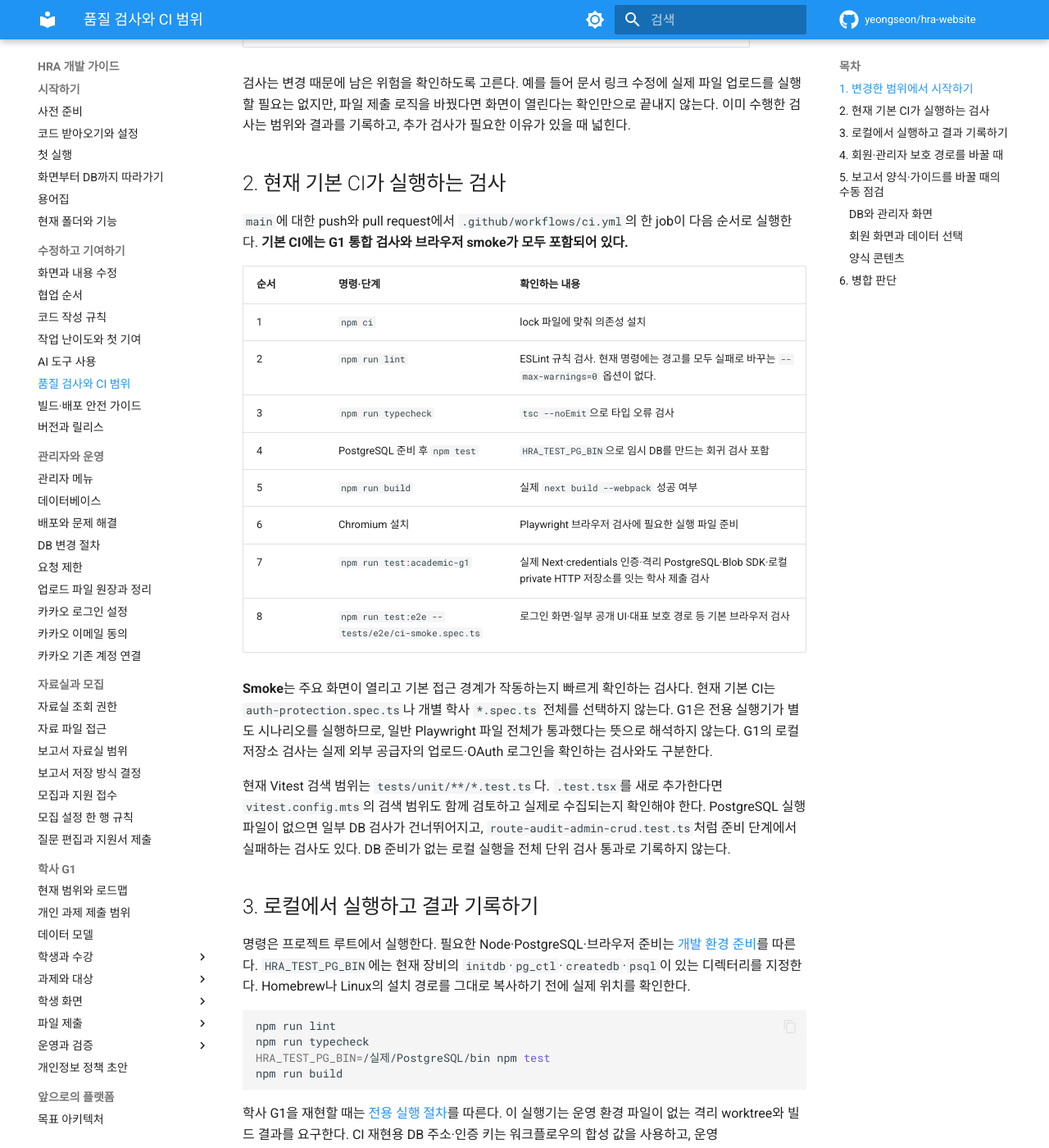
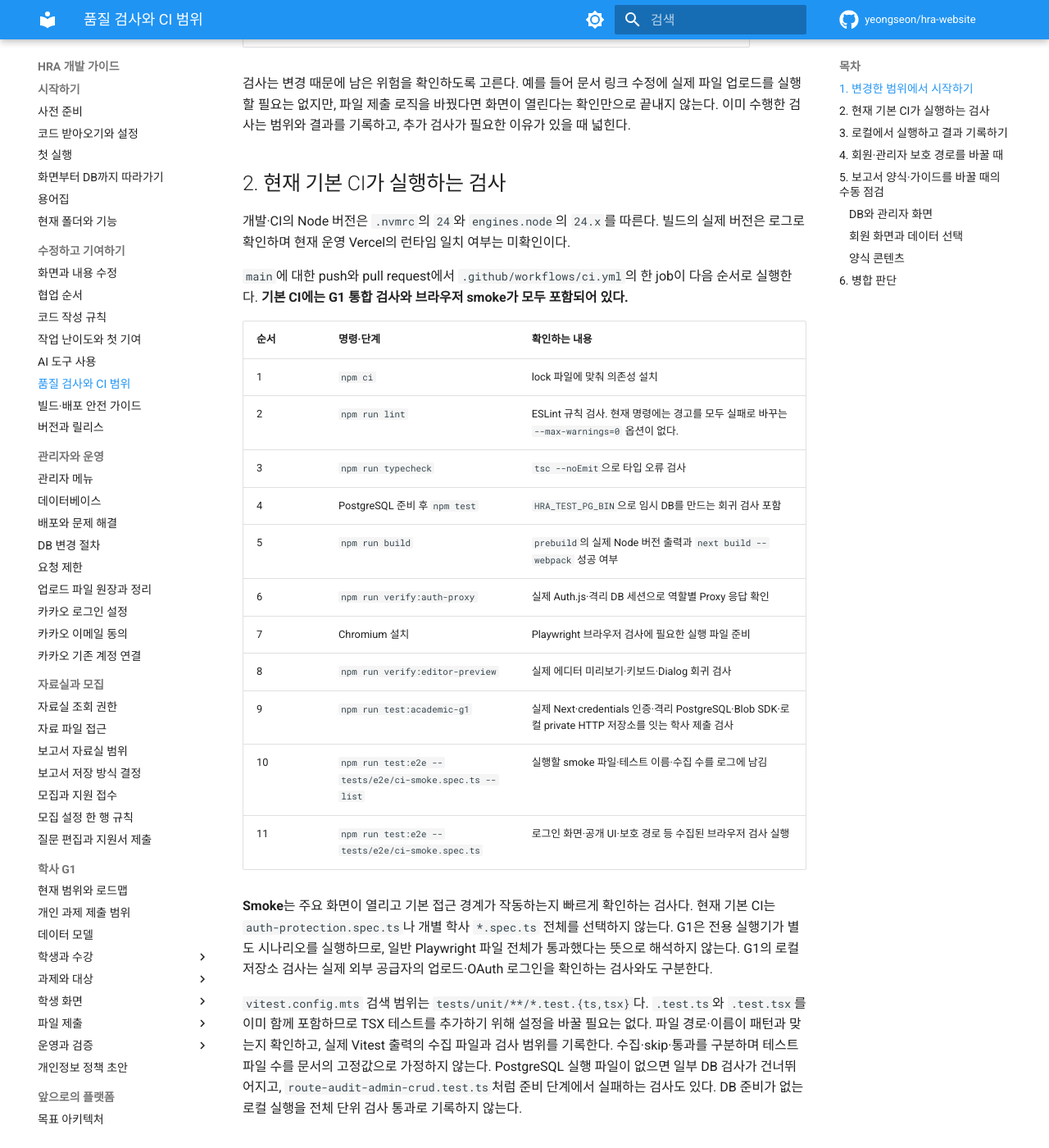
Before and after one commit to yeongseon/hra-website, an MkDocs documentation site: the page built from docs/QUALITY-GATE.md, in a window 1280 px wide and 1400 px high, scrolled down 753 px. Shown: the whole window at 82% size. Built offline with MkDocs 1.6.1 and Material for MkDocs 9.7.7, drawn with Linux system fonts in a browser that asks for light colours; comment, search, counter and statistics services are not loaded.

Commit message:
docs(guides): Node 실행 기준과 실제 테스트 수집 안내의 혼선을 줄인다
시작·검증 안내 여섯 파일의 Node 기준을 24.x와 .nvmrc/engines 선언에 맞추고
빌드의 실제 버전 로그와 운영 Vercel 런타임 확인을 구분한다. Vitest가 TS와
TSX를 함께 수집한다는 설명으로 바로잡아 불필요한 설정 변경을 막는다.

품질 게이트 표와 빌드 가이드의 CI 설명에 Proxy HTTP·에디터 미리보기·G1·
smoke 수집 및 실행 단계를 반영한다. 테스트 수집·skip·성공은 실제 로그로
확인하도록 설명하며 고정 테스트 파일 수나 운영 준비 완료를 주장하지 않는다.

Constraint: 문서 게시는 최신 main과 선행 소스/문서 변경을 반영한 뒤에만 진행한다
Confidence: high
Scope-risk: narrow
Directive: 게시 전에 #278·#315·#314·#287·#319 정합화를 확인하고 현재 main의 보안·업로드 예산·마이그레이션 안내를 보존한다
Tested: 독립 리뷰 APPROVE, fresh npm ci, typecheck, 합성 설정 build, strict MkDocs, 로컬 링크·앵커 59개, git diff --check
Not-tested: 운영 Vercel의 실제 Node 런타임, 외부 링크 전체 가용성, 앱 동작 변경 없음으로 전체 Vitest 재실행 생략
Related: PR #301; #294

```diff
--- a/docs/QUALITY-GATE.md
+++ b/docs/QUALITY-GATE.md
@@ -19,6 +19,8 @@
 
 ## 2. 현재 기본 CI가 실행하는 검사
 
+개발·CI의 Node 버전은 `.nvmrc`의 `24`와 `engines.node`의 `24.x`를 따른다. 빌드의 실제 버전은 로그로 확인하며 현재 운영 Vercel의 런타임 일치 여부는 미확인이다.
+
 `main`에 대한 push와 pull request에서 `.github/workflows/ci.yml`의 한 job이 다음 순서로 실행한다. **기본 CI에는 G1 통합 검사와 브라우저 smoke가 모두 포함되어 있다.**
 
 | 순서 | 명령·단계 | 확인하는 내용 |
@@ -27,14 +29,17 @@
 | 2 | `npm run lint` | ESLint 규칙 검사. 현재 명령에는 경고를 모두 실패로 바꾸는 `--max-warnings=0` 옵션이 없다. |
 | 3 | `npm run typecheck` | `tsc --noEmit`으로 타입 오류 검사 |
 | 4 | PostgreSQL 준비 후 `npm test` | `HRA_TEST_PG_BIN`으로 임시 DB를 만드는 회귀 검사 포함 |
-| 5 | `npm run build` | 실제 `next build --webpack` 성공 여부 |
-| 6 | Chromium 설치 | Playwright 브라우저 검사에 필요한 실행 파일 준비 |
-| 7 | `npm run test:academic-g1` | 실제 Next·credentials 인증·격리 PostgreSQL·Blob SDK·로컬 private HTTP 저장소를 잇는 학사 제출 검사 |
-| 8 | `npm run test:e2e -- tests/e2e/ci-smoke.spec.ts` | 로그인 화면·일부 공개 UI·대표 보호 경로 등 기본 브라우저 검사 |
+| 5 | `npm run build` | `prebuild`의 실제 Node 버전 출력과 `next build --webpack` 성공 여부 |
+| 6 | `npm run verify:auth-proxy` | 실제 Auth.js·격리 DB 세션으로 역할별 Proxy 응답 확인 |
+| 7 | Chromium 설치 | Playwright 브라우저 검사에 필요한 실행 파일 준비 |
+| 8 | `npm run verify:editor-preview` | 실제 에디터 미리보기·키보드·Dialog 회귀 검사 |
+| 9 | `npm run test:academic-g1` | 실제 Next·credentials 인증·격리 PostgreSQL·Blob SDK·로컬 private HTTP 저장소를 잇는 학사 제출 검사 |
+| 10 | `npm run test:e2e -- tests/e2e/ci-smoke.spec.ts --list` | 실행할 smoke 파일·테스트 이름·수집 수를 로그에 남김 |
+| 11 | `npm run test:e2e -- tests/e2e/ci-smoke.spec.ts` | 로그인 화면·공개 UI·보호 경로 등 수집된 브라우저 검사 실행 |
 
 **Smoke**는 주요 화면이 열리고 기본 접근 경계가 작동하는지 빠르게 확인하는 검사다. 현재 기본 CI는 `auth-protection.spec.ts`나 개별 학사 `*.spec.ts` 전체를 선택하지 않는다. G1은 전용 실행기가 별도 시나리오를 실행하므로, 일반 Playwright 파일 전체가 통과했다는 뜻으로 해석하지 않는다. G1의 로컬 저장소 검사는 실제 외부 공급자의 업로드·OAuth 로그인을 확인하는 검사와도 구분한다.
 
-현재 Vitest 검색 범위는 `tests/unit/**/*.test.ts`다. `.test.tsx`를 새로 추가한다면 `vitest.config.mts`의 검색 범위도 함께 검토하고 실제로 수집되는지 확인해야 한다. PostgreSQL 실행 파일이 없으면 일부 DB 검사가 건너뛰어지고, `route-audit-admin-crud.test.ts`처럼 준비 단계에서 실패하는 검사도 있다. DB 준비가 없는 로컬 실행을 전체 단위 검사 통과로 기록하지 않는다.
+`vitest.config.mts` 검색 범위는 `tests/unit/**/*.test.{ts,tsx}`다. `.test.ts`와 `.test.tsx`를 이미 함께 포함하므로 TSX 테스트를 추가하기 위해 설정을 바꿀 필요는 없다. 파일 경로·이름이 패턴과 맞는지 확인하고, 실제 Vitest 출력의 수집 파일과 검사 범위를 기록한다. 수집·skip·통과를 구분하며 테스트 파일 수를 문서의 고정값으로 가정하지 않는다. PostgreSQL 실행 파일이 없으면 일부 DB 검사가 건너뛰어지고, `route-audit-admin-crud.test.ts`처럼 준비 단계에서 실패하는 검사도 있다. DB 준비가 없는 로컬 실행을 전체 단위 검사 통과로 기록하지 않는다.
 
 ## 3. 로컬에서 실행하고 결과 기록하기
 
```
Also changed, not shown: README.md (+4 -1 lines), docs/contributing/build-and-deploy-safety.md (+9 -3 lines), docs/getting-started/clone-and-setup.md (+3 -1 lines), docs/getting-started/first-run.md (+1 -1 lines), docs/getting-started/prerequisites.md (+6 -4 lines).
